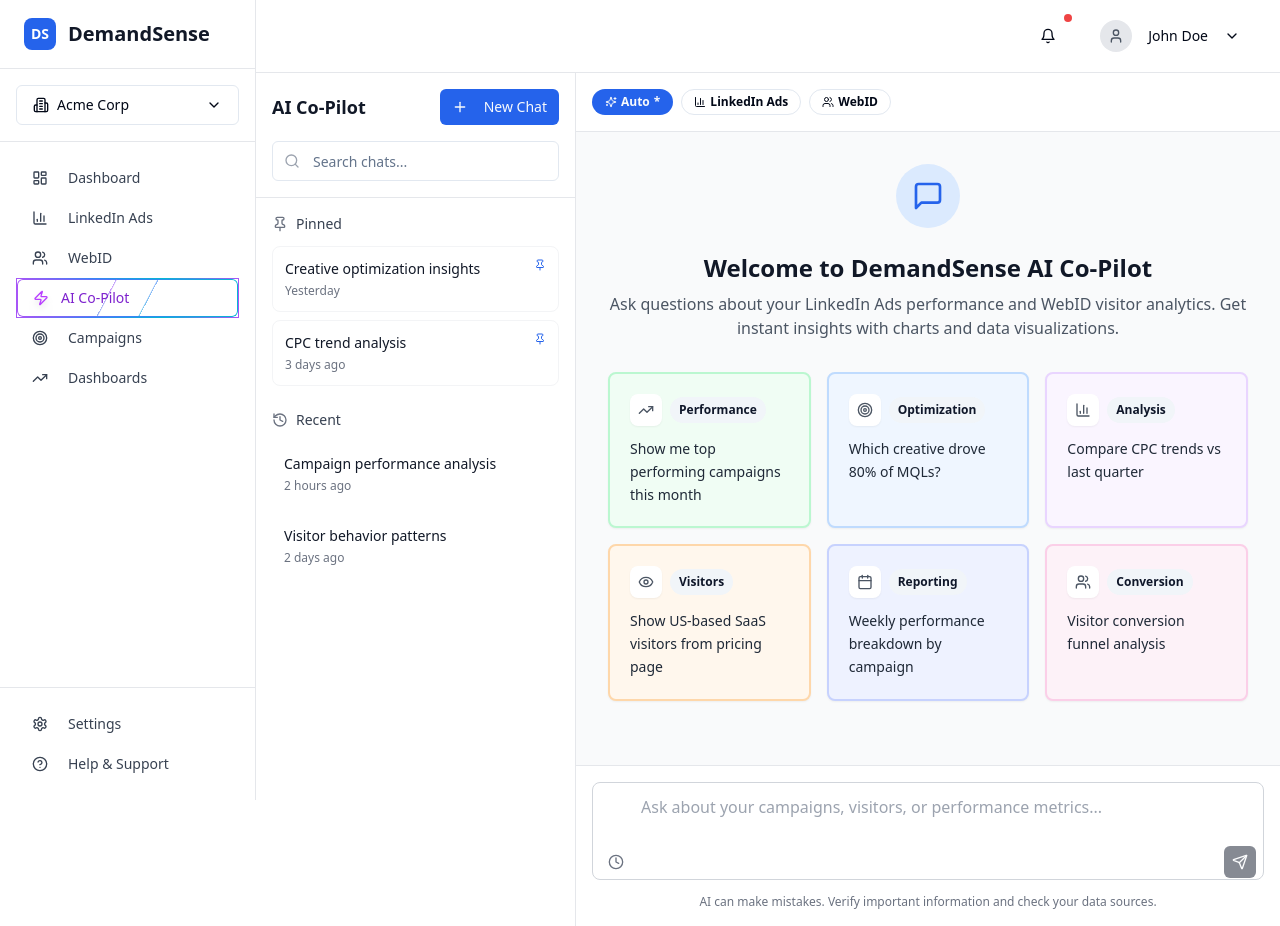
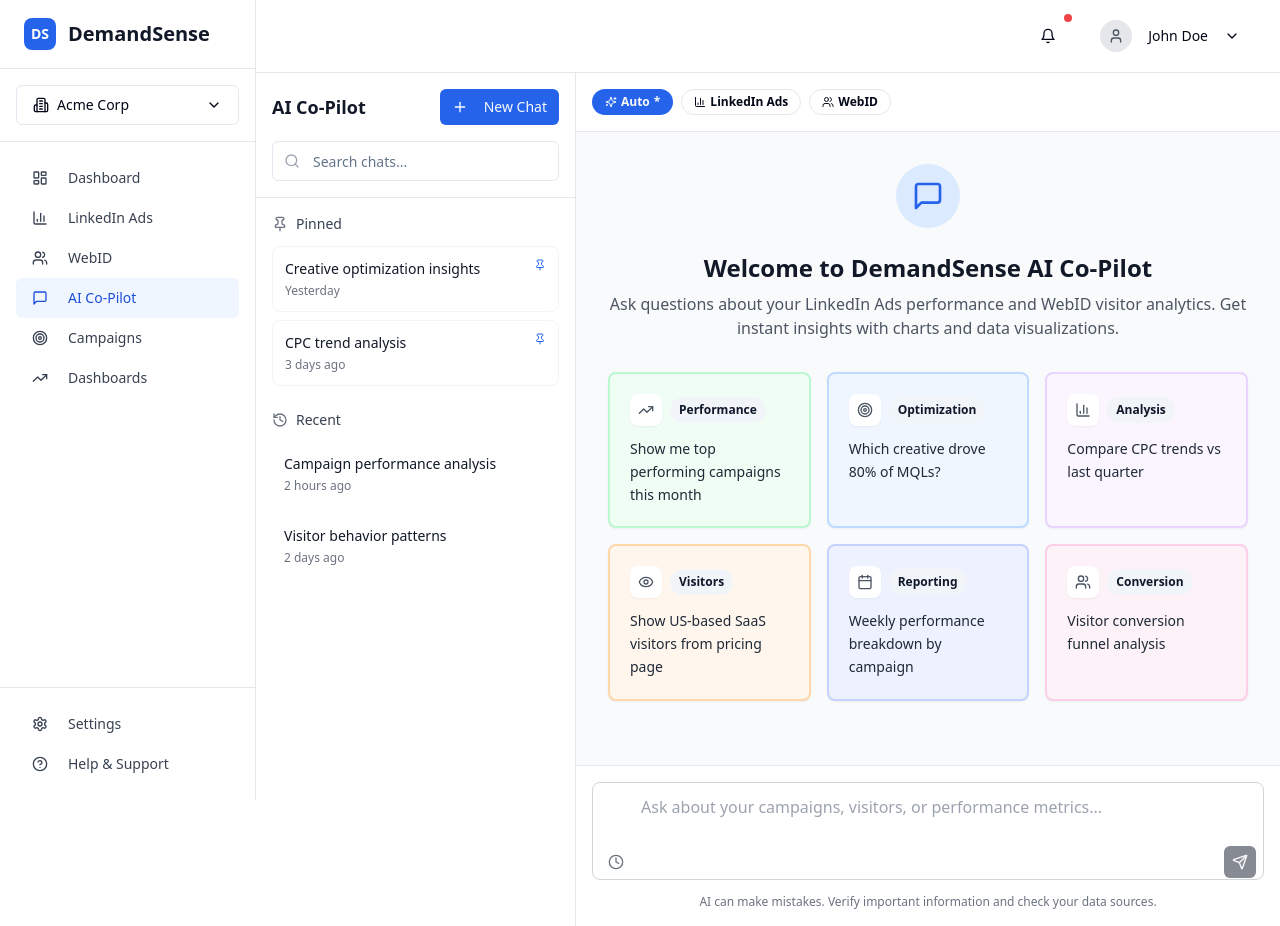
Before and after one commit to cjhlop/AI_AD_HOC_REPORTING, a React (Vite) app: page /ai-chat in a window 1280 px wide. Built offline with nearby package versions, Linux system fonts and the light colour scheme.

Commit message:
Reverted all changes back to version d27807c8fc75360af1a22e0e67a417b3dcd35ecd

```diff
--- a/src/components/Sidebar.tsx
+++ b/src/components/Sidebar.tsx
@@ -11,8 +11,7 @@ import {
   ChevronDown,
   Building2,
   Target,
-  TrendingUp,
-  Zap
+  TrendingUp
 } from 'lucide-react';
 import { Link, useLocation } from 'react-router-dom';
 
@@ -23,7 +22,7 @@ const Sidebar = () => {
     { icon: LayoutDashboard, label: 'Dashboard', path: '/', active: location.pathname === '/' },
     { icon: BarChart3, label: 'LinkedIn Ads', path: '/linkedin-ads', active: location.pathname === '/linkedin-ads' },
     { icon: Users, label: 'WebID', path: '/webid', active: location.pathname === '/webid' },
-    { icon: Zap, label: 'AI Co-Pilot', path: '/ai-chat', active: location.pathname === '/ai-chat', isAI: true },
+    { icon: MessageSquare, label: 'AI Co-Pilot', path: '/ai-chat', active: location.pathname === '/ai-chat' },
     { icon: Target, label: 'Campaigns', path: '/campaigns', active: location.pathname === '/campaigns' },
     { icon: TrendingUp, label: 'Dashboards', path: '/dashboards', active: location.pathname === '/dashboards' },
   ];
@@ -61,77 +60,6 @@ const Sidebar = () => {
         <div className="space-y-1">
           {navigationItems.map((item) => {
             const Icon = item.icon;
-
-            // Special styling for AI Co-Pilot button
-            if (item.isAI) {
-              return (
-                <Link key={item.path} to={item.path}>
-                  <Button
-                    variant="ghost"
-                    className={`
-                      w-full justify-start relative overflow-hidden group
-                      bg-transparent hover:bg-transparent
-                      ${item.active
-                        ? 'text-purple-700'
-                        : 'text-gray-700 hover:text-purple-600'
-                      }
-                      transition-all duration-700 ease-out
-                      border border-transparent rounded-md
-                    `}
-                    style={{
-                      background: 'transparent',
-                      borderImage: item.active
-                        ? 'linear-gradient(90deg, #a855f7, #3b82f6, #06b6d4, #a855f7) 1'
-                        : 'none'
-                    }}
-                  >
-                    {/* Animated gradient border */}
-                    <div className={`
-                      absolute inset-0 rounded-md p-[1px]
-                      bg-gradient-to-r from-purple-500 via-blue-500 to-cyan-500
-                      ${item.active ? 'opacity-100' : 'opacity-0 group-hover:opacity-100'}
-                      transition-opacity duration-700
-                    `}>
-                      <div className="w-full h-full bg-white rounded-[calc(0.375rem-1px)]" />
-                    </div>
-
-                    {/* Rotating gradient border animation */}
-                    <div className={`
-                      absolute inset-0 rounded-md
-                      bg-gradient-to-r from-purple-500 via-blue-500 to-cyan-500 via-purple-500
-                      ${item.active ? 'animate-spin opacity-60' : 'opacity-0 group-hover:opacity-40 group-hover:animate-spin'}
-                      transition-opacity duration-500
-                    `} style={{
-                      background: 'conic-gradient(from 0deg, #a855f7, #3b82f6, #06b6d4, #a855f7)',
-                      mask: 'linear-gradient(#fff 0 0) content-box, linear-gradient(#fff 0 0)',
-                      maskComposite: 'xor',
-                      WebkitMask: 'linear-gradient(#fff 0 0) content-box, linear-gradient(#fff 0 0)',
-                      WebkitMaskComposite: 'xor',
-                      padding: '1px',
-                      animationDuration: '3s'
-                    }} />
-
-                    <div className="relative z-10 flex items-center w-full">
-                      <Icon className={`
-                        w-4 h-4 mr-3 transition-all duration-700 ease-out
-                        ${item.active
-                          ? 'text-purple-600 drop-shadow-lg filter brightness-125'
-                          : 'group-hover:text-purple-500 group-hover:drop-shadow-lg group-hover:filter group-hover:brightness-125 group-hover:scale-105'
-                        }
-                      `} />
-                      <span className={`
-                        font-medium transition-all duration-500
-                        ${item.active ? 'text-purple-700' : 'group-hover:text-purple-600'}
-                      `}>
-                        {item.label}
-                      </span>
-                    </div>
-                  </Button>
-                </Link>
-              );
-            }
-
-            // Regular buttons
             return (
               <Link key={item.path} to={item.path}>
                 <Button
```
